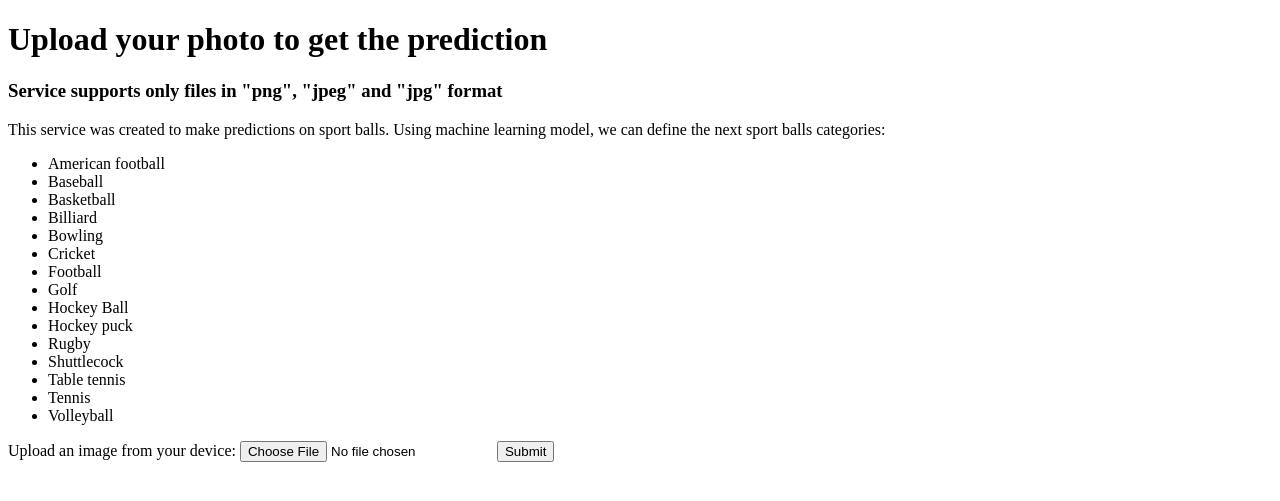
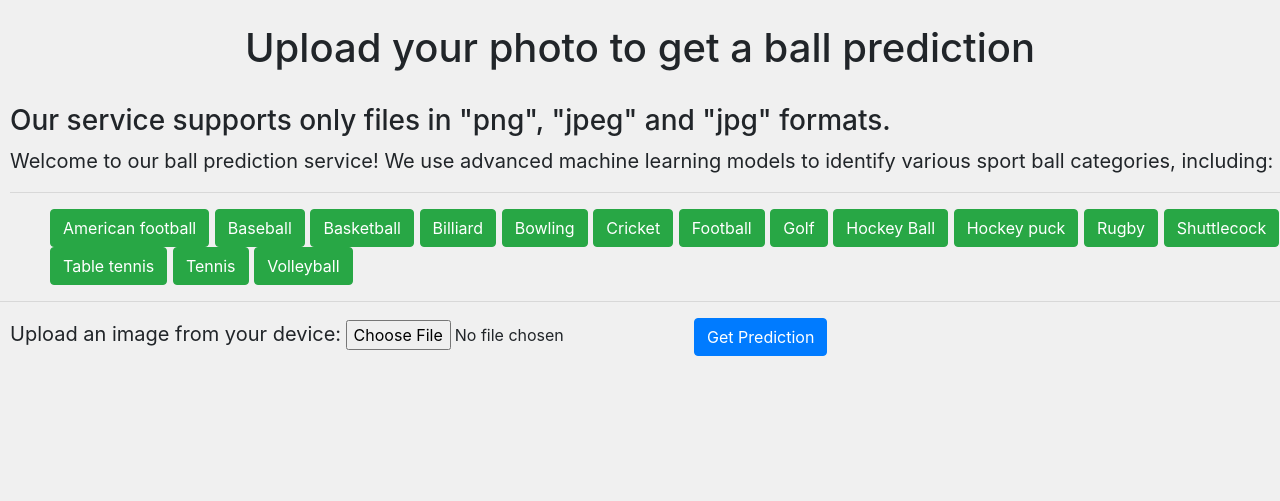
Before and after one commit to Script1988/Sport-balls-classifier, a Flask app: page / in a window 1280 px wide. Shown: the top 501 px of the page. Run offline with Flask 3, Linux system fonts and the light colour scheme.

Commit message:
First version of base.html file

```diff
--- a/templates/base.html
+++ b/templates/base.html
@@ -2,36 +2,47 @@
 <html lang="en">
 <head>
   <meta charset="UTF-8">
-  <title>Welcome</title>
+  <title>Welcome to Ball Prediction</title>
 
+  <link rel="stylesheet" href="https://cdn.jsdelivr.net/npm/bootstrap@4.6.2/dist/css/bootstrap.min.css"
+        integrity="sha384-xOolHFLEh07PJGoPkLv1IbcEPTNtaed2xpHsD9ESMhqIYd0nLMwNLD69Npy4HI+N" crossorigin="anonymous">
+  <style>
+    body {
+      background-color: #f0f0f0;
+    }
+  </style>
 </head>
-<body>
-<h1>Upload your photo to get the prediction</h1>
-<h3>Service supports only files in "png", "jpeg" and "jpg" format</h3>
-<div>This service was created to make predictions on sport balls. Using machine learning model, we can define the next sport balls categories:
+
+<body style="background-image: inherit">
+<br>
+<h1 style="text-align: center">Upload your photo to get a ball prediction</h1>
+<br>
+<h3 style="margin-left: 10px">Our service supports only files in "png", "jpeg" and "jpg" formats.</h3>
+<div style="margin-left: 10px; font-size: 20px">Welcome to our ball prediction service! We use advanced machine learning models to identify various sport ball categories, including:
+  <hr>
   <ul>
-    <li>American football</li>
-    <li>Baseball</li>
-    <li>Basketball</li>
-    <li>Billiard</li>
-    <li>Bowling</li>
-    <li>Cricket</li>
-    <li>Football</li>
-    <li>Golf</li>
-    <li>Hockey Ball</li>
-    <li>Hockey puck</li>
-    <li>Rugby</li>
-    <li>Shuttlecock</li>
-    <li>Table tennis</li>
-    <li>Tennis</li>
-    <li>Volleyball</li>
+    <li class="btn btn-success w-15">American football</li>
+    <li class="btn btn-success w-15">Baseball </li>
+    <li class="btn btn-success w-15">Basketball</li>
+    <li class="btn btn-success w-15">Billiard</li>
+    <li class="btn btn-success w-15">Bowling</li>
+    <li class="btn btn-success w-15">Cricket</li>
+    <li class="btn btn-success w-15">Football</li>
+    <li class="btn btn-success w-15">Golf</li>
+    <li class="btn btn-success w-15">Hockey Ball</li>
+    <li class="btn btn-success w-15">Hockey puck</li>
+    <li class="btn btn-success w-15">Rugby</li>
+    <li class="btn btn-success w-15">Shuttlecock</li>
+    <li class="btn btn-success w-15">Table tennis</li>
+    <li class="btn btn-success w-15">Tennis</li>
+    <li class="btn btn-success w-15">Volleyball</li>
   </ul>
 </div>
-
+  <hr>
   <form action="/classify" method="post" enctype="multipart/form-data">
-    <label for="image">Upload an image from your device:</label>
+    <label for="image" style="margin-left: 10px; font-size: 20px">Upload an image from your device:</label>
     <input type="file" name="image" id="image">
-    <input type="submit" value="Submit">
+    <input type="submit" class="btn btn-primary" value="Get Prediction">
   </form>
 </body>
 </html>
--- a/templates/result.html
+++ b/templates/result.html
@@ -5,7 +5,7 @@
   <title>Classification Result</title>
 </head>
 <body>
-  <h1>Classification Result</h1>
+  <h1 style="margin-left: 10px">Classification Result</h1>
 
   {% if label %}
     <p>The image was classified as: {{ label }}</p>
```
Also changed, not shown: static/styles/style.css (added, +32 -0 lines), 1 other file.
